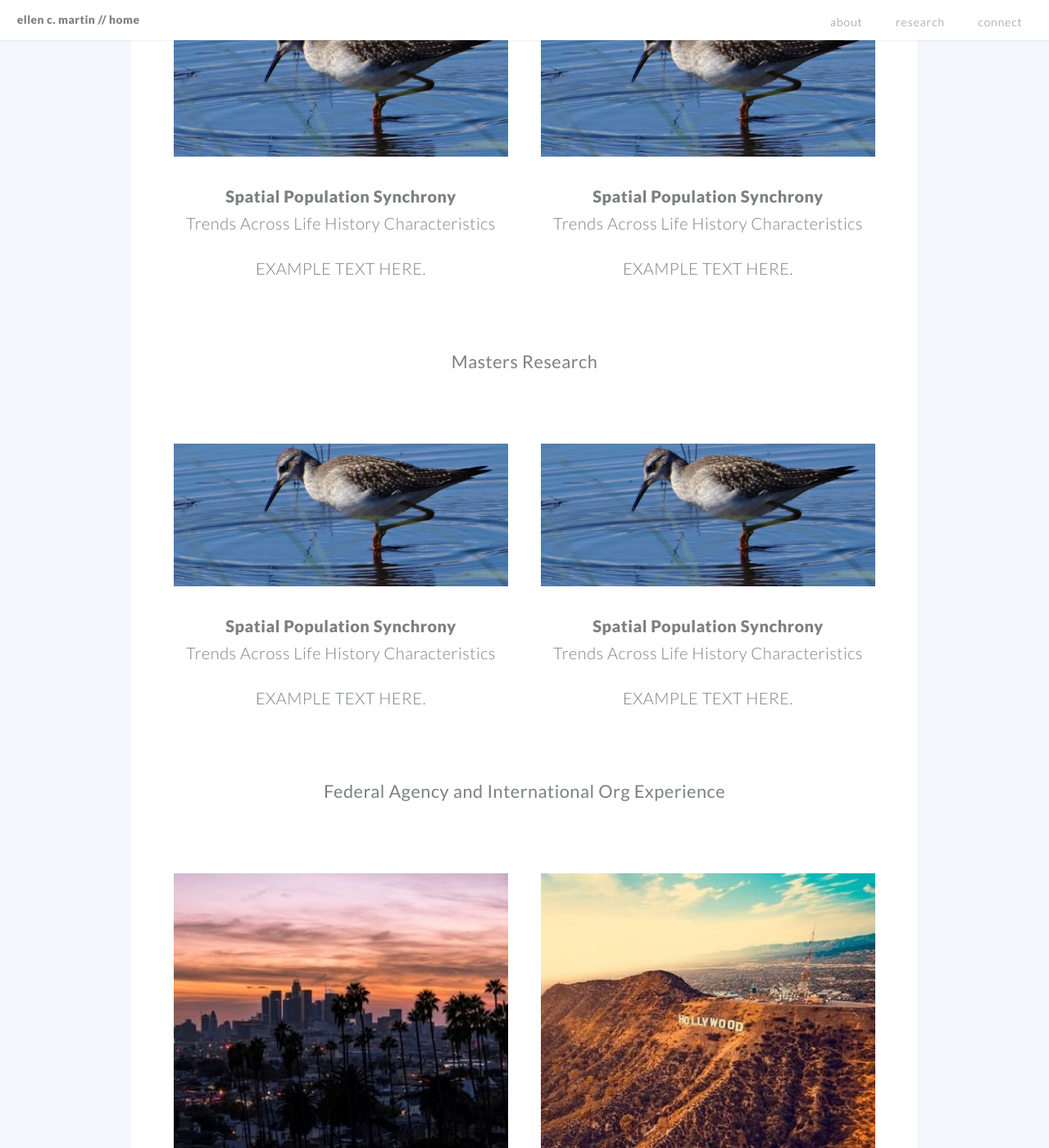
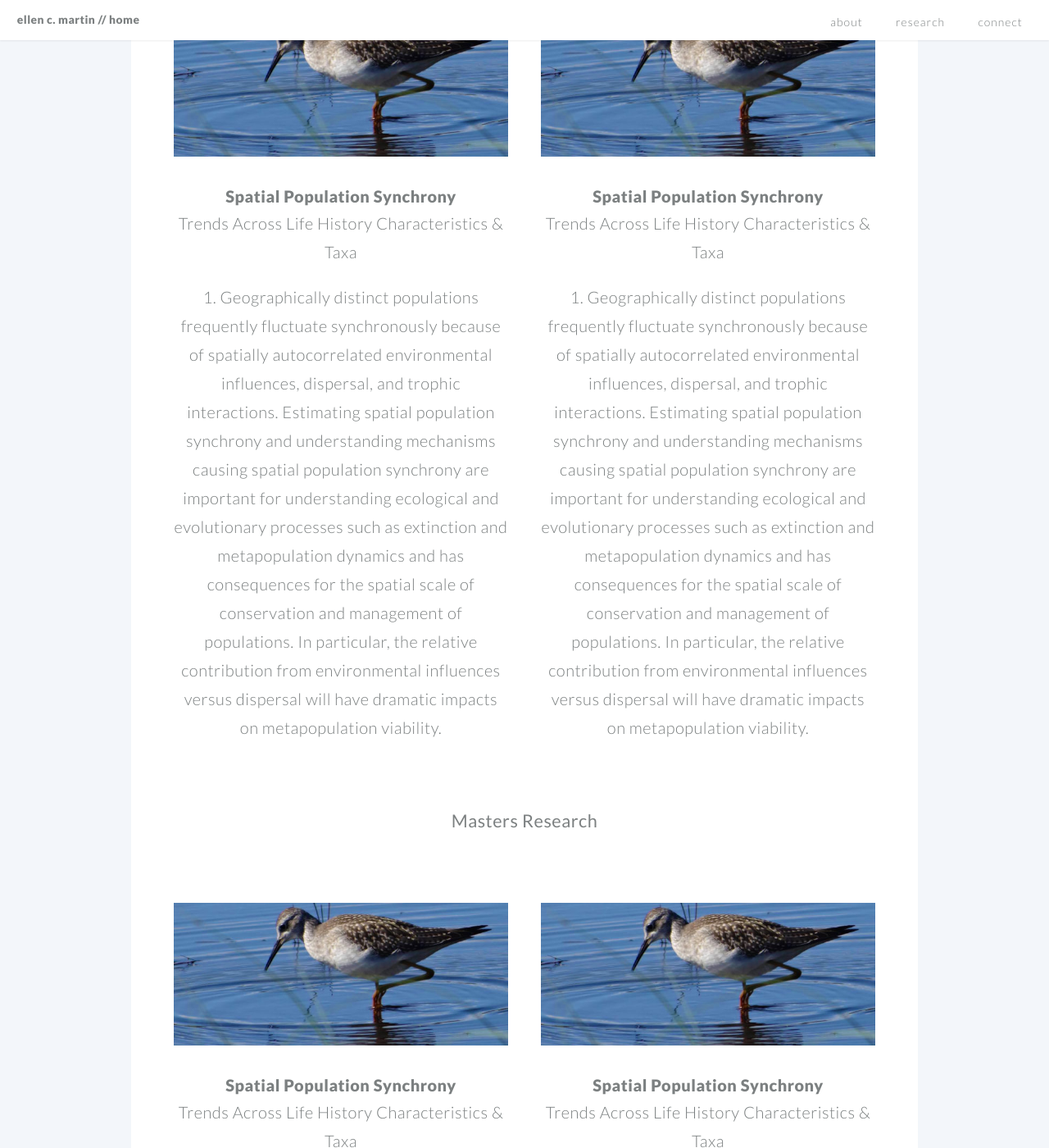
Before and after one commit to EllenCMartin/EllenCMartin.github.io, a Jekyll site: the page built from index.md, in a window 1280 px wide and 1400 px high, scrolled down 3281 px. Shown: the whole window at 82% size. Built offline with Jekyll 4.4.1, drawn with Linux system fonts in a browser that asks for light colours; some of the changed text lies outside the part shown.

Commit message:
Update phd1.html

```diff
--- a/_includes/phd1.html
+++ b/_includes/phd1.html
@@ -1,3 +1,5 @@
 <h1><a href="#">Spatial Population Synchrony</a></h1>
-<h2>Trends Across Life History Characteristics<h2>
-<p>EXAMPLE TEXT HERE.</p>
+<h2>Trends Across Life History Characteristics & Taxa<h2>
+<p>1.	Geographically distinct populations frequently fluctuate synchronously because of spatially autocorrelated environmental influences, dispersal, and trophic interactions.
+Estimating spatial population synchrony and understanding mechanisms causing spatial population synchrony are important for understanding ecological and evolutionary processes such as extinction and metapopulation dynamics and has consequences for the spatial scale of conservation and management of populations. In particular, the relative contribution from environmental influences versus dispersal will have dramatic impacts on metapopulation viability.
+</p>
```
